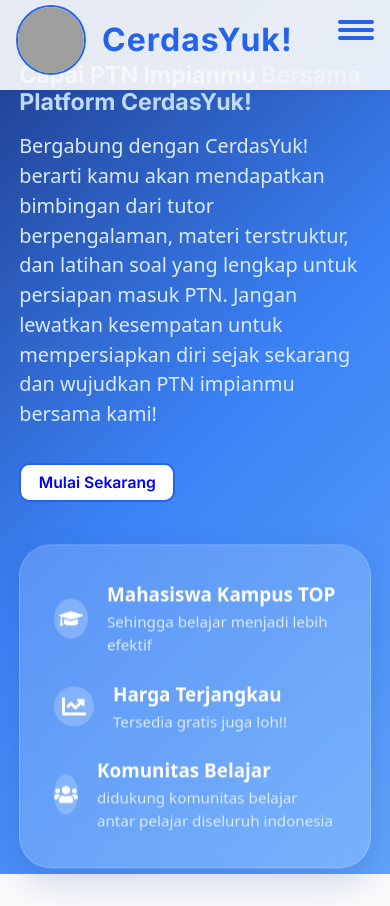
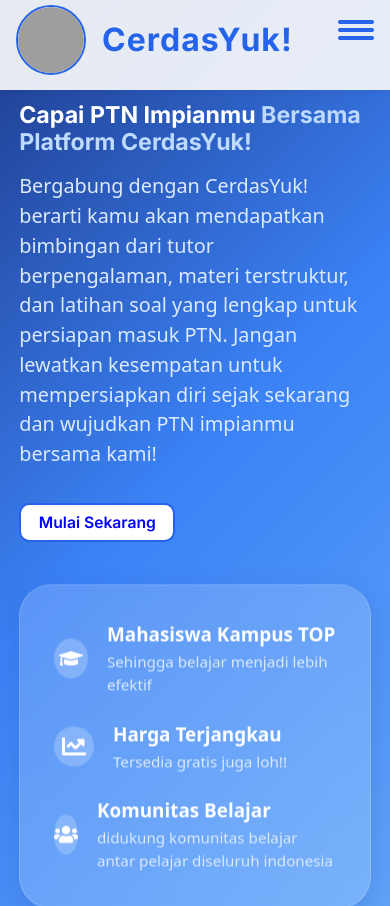
Before and after one commit to Tamara1430/tutor-utbk, a Next.js app: page / in a window 390 px wide. Shown: the top 906 px of the page. Built offline with nearby package versions, Linux system fonts and the light colour scheme; grey boxes are pictures that could not be loaded.

Commit message:
style.css

```diff
--- a/src/app/core/style.css
+++ b/src/app/core/style.css
@@ -140,11 +140,6 @@
   display: flex;
   align-items: center;
 }
-@media (max-width: 500px) {
-  .utbk-hero-section {
-    padding-top: 62px; /* Match dengan navbar height mobile */
-  }
-}
 
 .utbk-hero-content {
   max-width: 1200px;
@@ -245,7 +240,7 @@
 }
 @media (max-width: 500px) {
   .utbk-hero-title { font-size: 1.45rem;}
-  .utbk-hero-section { padding-top: 62px;}
+  .utbk-hero-section { padding-top: 102px;}
   .utbk-navbar-inner { height: 60px; }
   .utbk-btn { font-size: 0.98rem; padding: 0.37rem 1.1rem;}
   .utbk-glass-card { min-width: 0; max-width: 98vw;}
```
